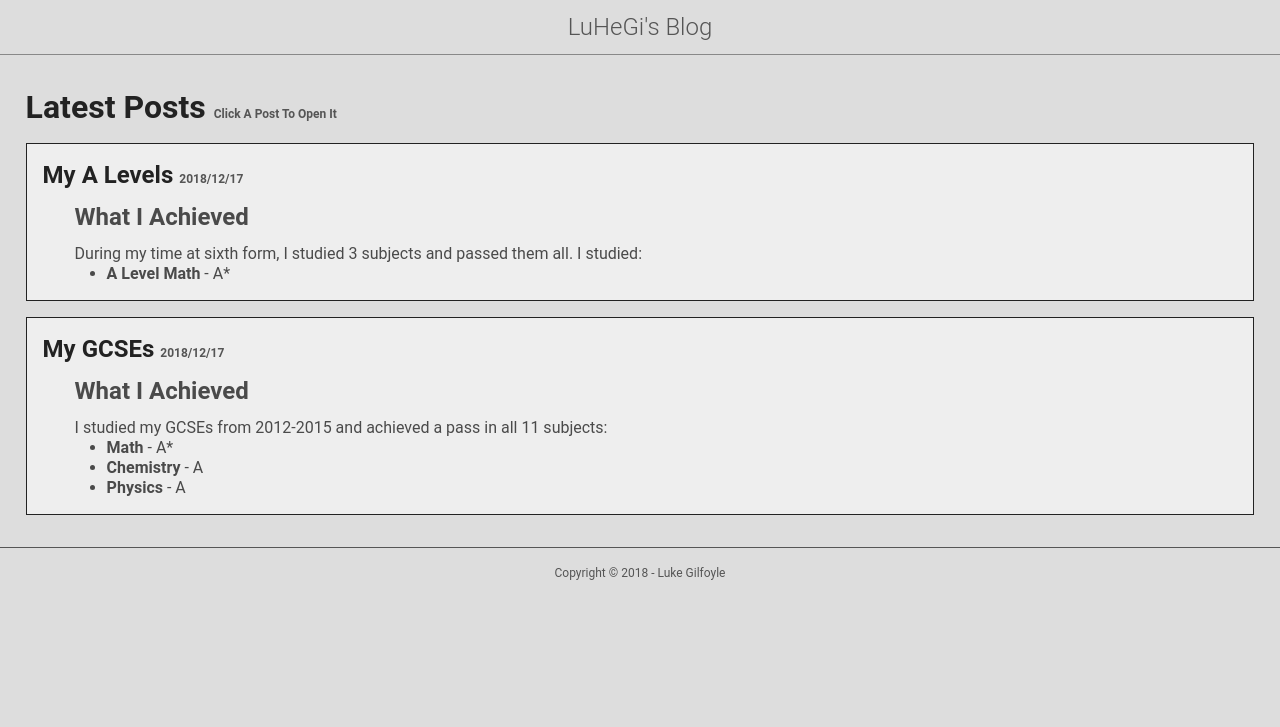
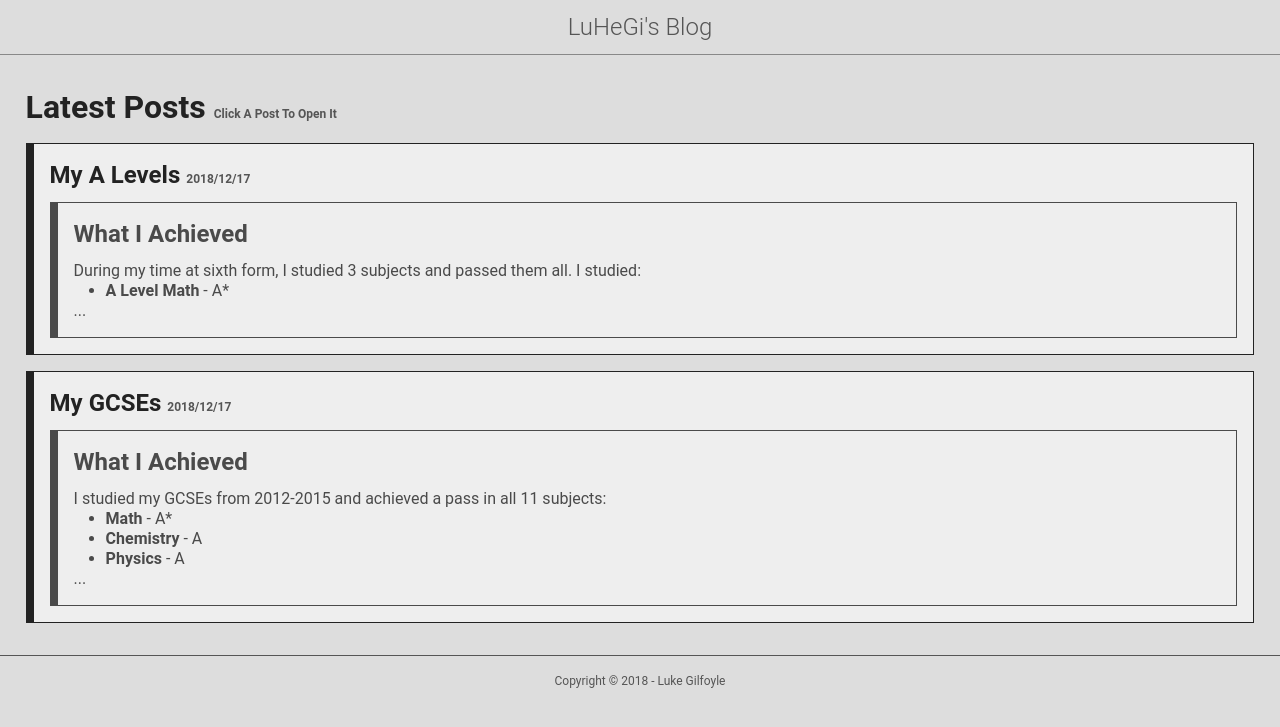
Before and after one commit to LukeGi/LukeGi.github.io, a Jekyll site: the page built from blog.html, in a window 1280 px wide. Shown: the top 727 px of the page. Built offline with Jekyll 4.4.1, drawn with Linux system fonts in a browser that asks for light colours.

Commit message:
Improve the blogs index page

```diff
--- a/_sass/blog.scss
+++ b/_sass/blog.scss
@@ -122,11 +122,18 @@ li {
 .post {
   display: block;
   border: solid 1px currentColor;
+  border-left: solid 0.5em currentColor;
   padding: 1em;
   margin: 1em 0;
   cursor: pointer;
   :first-child {
     margin-top: 0;
+  }
+  .excerpt {
+    border: solid 1px currentColor;
+    border-left: solid 0.5em currentColor;
+    padding: 1em;
+    opacity: 0.8;
   }
 }
 
@@ -145,8 +152,3 @@ li {
 .search-results {
   display: contents;
 }
-
-.excerpt {
-  padding-left: 2em;
-  opacity: 0.8;
-}
--- a/blog.html
+++ b/blog.html
@@ -14,6 +14,6 @@ title: LHG Blog
     {{ post.title }}
     <span class="date">{{ post.date | date: '%Y/%m/%d' }}</span>
   </h2>
-  <div class="excerpt">{{ post.excerpt }}</div>
+  <div class="excerpt">{{ post.excerpt }}...</div>
 </div>
 {%- endfor -%}
```
Also changed, not shown: 5 other files.
